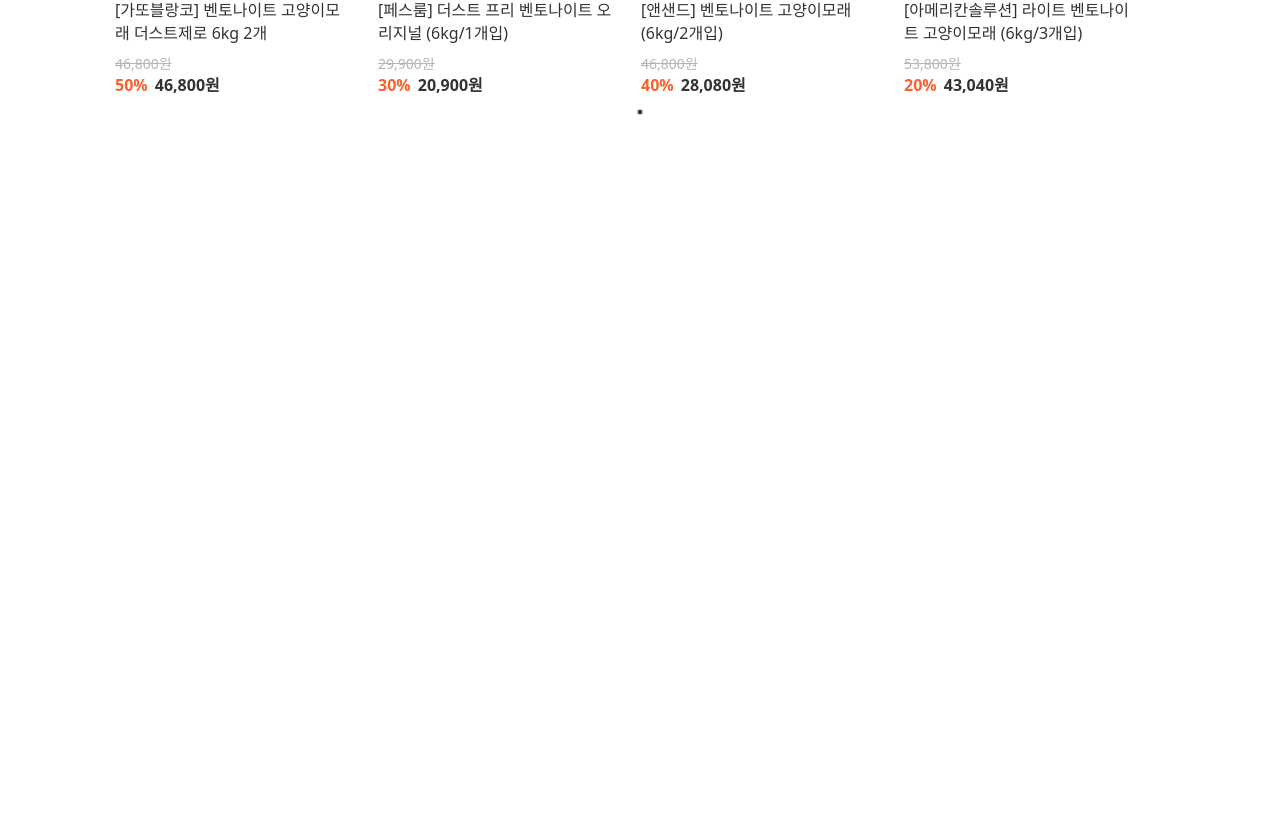
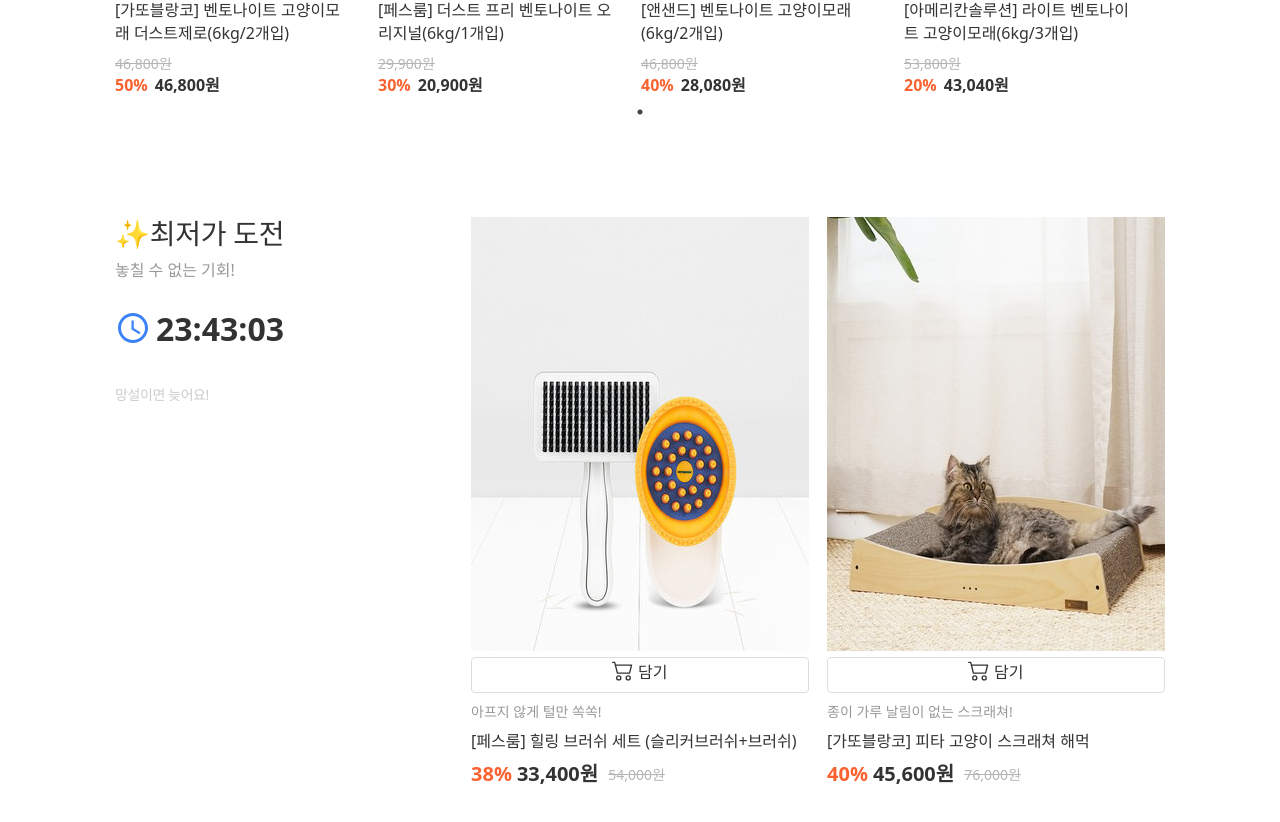
Before and after one commit to yheseul/react-nyangcat-market, a React (Create React App) app: page / in a window 1280 px wide. Shown: the part 1592-2414 px from the top of the page. Before the commit the page ends 1729 px from the top, so only its background shows below. Built offline with nearby package versions, Linux system fonts and the light colour scheme.

Commit message:
feat: 일일특가 섹션 구현

```diff
--- a/src/main/Data.jsx
+++ b/src/main/Data.jsx
@@ -9,6 +9,8 @@ import recommendedProductImage2_1 from "./recommendedProductImage2_1.png";
 import recommendedProductImage2_2 from "./recommendedProductImage2_2.png";
 import recommendedProductImage2_3 from "./recommendedProductImage2_3.png";
 import recommendedProductImage2_4 from "./recommendedProductImage2_4.png";
+import specialProductImage1_1 from './specialProductImage1_1.png';
+import specialProductImage1_2 from './specialProductImage1_2.png';
 import { PiCatThin, PiFishSimpleThin, PiCakeThin, PiSprayBottleThin, PiToiletThin, PiPillThin, PiBathtubThin, PiGameControllerThin, PiBowlSteamThin, PiCastleTurretThin, PiHouseLineThin, PiBagThin } from "react-icons/pi";
 
 const MEMBERSONLY = {
@@ -259,35 +261,62 @@ const RECOMMENDED_PRODUCT_TITLE2 = {
 const RECOMMENDED_PRODUCT_CONTENTS2 =[{
   name: "recommendedProductImage2_1",
   url: recommendedProductImage2_1,
-  alt: "가또블랑코 벤토나이트 고양이모래 더스트제로 (6kg/2개입)",
-  productName: "[가또블랑코] 벤토나이트 고양이모래 더스트제로 6kg 2개",
+  alt: "가또블랑코 벤토나이트 고양이모래 더스트제로(6kg/2개입)",
+  productName: "[가또블랑코] 벤토나이트 고양이모래 더스트제로(6kg/2개입)",
   regularPrice: "46,800원",
   discountRate: "50%",
   discountPrice: "46,800원"
 }, {
   name: "recommendedProductImage2_2",
   url: recommendedProductImage2_2,
-  alt: "페스룸 더스트 프리 벤토나이트 오리지널 (6kg/1개입)",
-  productName: "[페스룸] 더스트 프리 벤토나이트 오리지널 (6kg/1개입)",
+  alt: "페스룸 더스트 프리 벤토나이트 오리지널(6kg/1개입)",
+  productName: "[페스룸] 더스트 프리 벤토나이트 오리지널(6kg/1개입)",
   regularPrice: "29,900원",
   discountRate: "30%",
   discountPrice: "20,900원"
 }, {
   name: "recommendedProductImage2_3",
   url: recommendedProductImage2_3,
-  alt: "앤샌드 벤토나이트 고양이모래 (6kg/2개입)",
-  productName: "[앤샌드] 벤토나이트 고양이모래 (6kg/2개입)",
+  alt: "앤샌드 벤토나이트 고양이모래(6kg/2개입)",
+  productName: "[앤샌드] 벤토나이트 고양이모래(6kg/2개입)",
   regularPrice: "46,800원",
   discountRate: "40%",
   discountPrice: "28,080원"
 }, {
   name: "recommendedProductImage2_4",
   url: recommendedProductImage2_4,
-  alt: "아메리칸솔루션 라이트 벤토나이트 고양이모래 (6kg/3개입)",
-  productName: "[아메리칸솔루션] 라이트 벤토나이트 고양이모래 (6kg/3개입)",
+  alt: "아메리칸솔루션 라이트 벤토나이트 고양이모래(6kg/3개입)",
+  productName: "[아메리칸솔루션] 라이트 벤토나이트 고양이모래(6kg/3개입)",
   regularPrice: "53,800원",
   discountRate: "20%",
   discountPrice: "43,040원"
+}
+]
+
+const SPECIAL_PRICE_DAY = {
+  title: '✨최저가 도전',
+  text1: '놓칠 수 없는 기회!',
+  text2: '망설이면 늦어요!'
+}
+
+const SPECIAL_PRICE_DAY_CONTENTS = [{
+  name: 'specialProductImage1_1',
+  url: specialProductImage1_1,
+  alt: '페스룸 힐링 브러쉬 세트 (슬리커브러쉬+브러쉬)',
+  description: '아프지 않게 털만 쏙쏙!',
+  productName: '[페스룸] 힐링 브러쉬 세트 (슬리커브러쉬+브러쉬)',
+  regularPrice: '54,000원',
+  discountRate: '38%',
+  discountPrice: '33,400원'
+}, {
+  name: 'specialProductImage1_2',
+  url: specialProductImage1_2,
+  alt: '가또블랑코 피타 고양이 스크래쳐 해먹',
+  description: '종이 가루 날림이 없는 스크래쳐!',
+  productName: '[가또블랑코] 피타 고양이 스크래쳐 해먹',
+  regularPrice: '76,000원',
+  discountRate: '40%',
+  discountPrice: '45,600원'
 }
 ]
 
@@ -301,5 +330,7 @@ export {
   RECOMMENDED_PRODUCT_TITLE,
   RECOMMENDED_PRODUCT_CONTENTS,
   RECOMMENDED_PRODUCT_TITLE2,
-  RECOMMENDED_PRODUCT_CONTENTS2
+  RECOMMENDED_PRODUCT_CONTENTS2,
+  SPECIAL_PRICE_DAY,
+  SPECIAL_PRICE_DAY_CONTENTS
 };
--- a/src/main/main.css
+++ b/src/main/main.css
@@ -292,6 +292,10 @@ body{
   font-weight: 400;
   padding: 7.5px 16px 7.5px 16px;
 }
+.categoryMultiDropDownMenuList:hover{
+  color: rgb(59 130 246);
+  text-decoration: underline;
+}
 .navigationMenu{
   display: flex;
   margin-left: 30px;
@@ -315,6 +319,7 @@ body{
 }
 .navigationMenuList:hover{
   color: rgb(59 130 246);
+  text-decoration: underline;
 }
 .oneDayDeliveryInformationWrap{
   display: flex;
@@ -339,6 +344,9 @@ body{
 }
 .content{
   position: relative;
+}
+.main_content{
+  display: block;
 }
 .article{
   position: relative;
@@ -495,5 +503,149 @@ body{
   line-height: 1.5;
   white-space: nowrap;
   color: rgb(51, 51, 51);
-
 }
+.specialPriceDay{
+  width: 1050px;
+  margin: 0px auto;
+  display: flex;
+  -webkit-box-pack: justify;
+  justify-content: space-between;
+  padding: 80px 0px;
+}
+.specialPriceDay_product{
+  display: flex;
+  gap: 18px
+}
+.specialPriceDay_desc{
+  width: 249px;
+}
+.specialPriceDay_title{
+  padding-top: 1px;
+  font-size: 28px;
+  color: rgb(51, 51, 51);
+  font-weight: 500px;
+  line-height: 1.1;
+  letter-spacing: -0.26px;
+}
+.specialPriceDay_text1{
+  padding-top: 11px;
+  font-size: 16px;
+  color: rgb(153, 153, 153);
+  font-weight: nomal;
+  line-height: 1.3;
+  letter-spacing: nomal;
+}
+.timer_warp{
+  display: flex;
+  padding: 24px 0px 6px;
+}
+.timer_img{
+  font-size: 2.25rem;
+  margin-right: 5px;
+  color: rgb(59 130 246);
+  margin-top: 5.5px;
+}
+.timer{
+  -webkit-box-pack: justify;
+  justify-content: space-between;
+  -webkit-box-align: center;
+  align-items: center;
+  width: 136px;
+  font-size: 32px;
+  font-weight: 700;
+  color: rgb(51, 51, 51)
+}
+.specialPriceDay_text2{
+  padding-top: 26px;
+  font-size: 14px;
+  color: rgb(204, 204, 204);
+  font-weight: nomal;
+  line-height: 1.43;
+  letter-spacing: -0.4px;
+}
+.special_price_day_product_wrap{
+  display: flex;
+  gap: 18px;
+  cursor: pointer;
+}
+.special_price_day_product{
+  display: block;
+  width: 338px;
+}
+.special_price_day_product_link{
+  overflow: hidden;
+  border-radius: 4px;
+}
+.special_price_day_add_wrap{
+  box-sizing: border-box;
+  margin: 0;
+}
+.special_price_day_add_btn{
+  display: flex;
+  -webkit-box-pack: center;
+  justify-content: center;
+  -webkit-box-align: center;
+  align-item: center;
+  width: 100%;
+  height: 36px;
+  margin-top: 6px;
+  padding-bottom: 1px;
+  font-size: 16px;
+  line-height: 29px;
+  border: 1px solid rgb(221, 221, 221);
+  border-radius: 4px;
+}
+.special_price_day_add_btn_img{
+	font-size: 1.35rem;
+  margin: 1px 4px 0px 0px
+}
+.special_price_day_product_content{
+  padding: 9px 0px 0px;
+}
+.special_price_day_product_dscription{
+  margin-bottom: 8px;
+  font-size: 14px;
+  color: rgb(153, 153, 153);
+  line-height: 1.38;
+  word-break: break-word;
+}
+.special_price_day_product_name{
+  margin-bottom: 6px;
+  font-size: 16px;
+  line-height: 1.45;
+  color: rgb(51, 51, 51)
+}
+.special_price_day_product_price_box_wrap{
+  display: felx;
+  flex-wrap: wrap;
+  -webkit-box-pack: justify;
+  justify-content: space-between;
+}
+.special_price_day_product_price_box{
+  padding-right: 6px;
+  display: flex;
+}
+.special_price_day_product_regular_price{
+  order: 2;
+  margin-top: 6px;
+  font-size: 14px;
+  line-height: 20px;
+  text-decoration: line-through;
+  color: rgb(181, 181, 181);
+}
+.special_price_day_product_discount{
+  order: 1;
+  padding-right: 4px;
+  font-weight: 700;
+}
+.special_price_day_product_discount_rate{
+  font-size: 20px;
+  line-height: 30px;
+  color: rgb(250, 98, 47);
+  margin-right: 5px;
+}
+.special_price_day_product_discount_price{
+  padding-right: 6px;
+  font-size: 20px;
+  line-height: 30px;
+}
--- a/src/main/main.jsx
+++ b/src/main/main.jsx
@@ -11,7 +11,7 @@ export default function Main() {
       <Header />
       <Navigation />
       <div className="content">
-        <div className="content">
+        <div className="main_content">
         <Article className="article"/>
         <Section />
         </div>
--- a/src/main/navigationMenu.jsx
+++ b/src/main/navigationMenu.jsx
@@ -47,13 +47,8 @@ function CategoryMenu() {
 function MultiDropDownMenu({ menuItems }){
   const [currnetItem, setCurrentItem] = useState(null);
 
-  const handleMouseOver = (item) =>{
-    setCurrentItem(item);
-  }
-
-  const handleMouseOut = () => {
-    setCurrentItem(null);
-  }
+  const handleMouseOver = (item) =>setCurrentItem(item);
+  const handleMouseOut = () => setCurrentItem(null);
 
   return(
     <div>
@@ -107,7 +102,7 @@ function NavigationMenu({ menuLists }) {
 function MenuList({ menu }) {
   return(
     <li className="navigationMenuListWrap">
-      <span className="navigationMenuList ml-20 font-semibold hover:text-blue-500 hover:underline">{menu}</span>
+      <span className="navigationMenuList">{menu}</span>
     </li>
   )
 }
--- a/src/main/section.jsx
+++ b/src/main/section.jsx
@@ -1,6 +1,7 @@
 import React from "react";
 import ShowingRecommendedProducts from "./recommendedProducts"
-import {  RECOMMENDED_PRODUCT_TITLE, RECOMMENDED_PRODUCT_CONTENTS, RECOMMENDED_PRODUCT_TITLE2, RECOMMENDED_PRODUCT_CONTENTS2 } from "./Data";
+import {  RECOMMENDED_PRODUCT_TITLE, RECOMMENDED_PRODUCT_CONTENTS, RECOMMENDED_PRODUCT_TITLE2, RECOMMENDED_PRODUCT_CONTENTS2, SPECIAL_PRICE_DAY, SPECIAL_PRICE_DAY_CONTENTS } from "./Data";
+import SpecialPriceDay from './specialPriceDay';
 
 export default function EventSection() {
   return(
@@ -15,6 +16,12 @@ export default function EventSection() {
         subTitle={RECOMMENDED_PRODUCT_TITLE2.subTitle}
         contents={RECOMMENDED_PRODUCT_CONTENTS2}
       />
+      <SpecialPriceDay
+        title={SPECIAL_PRICE_DAY.title}
+        text1={SPECIAL_PRICE_DAY.text1}
+        text2={SPECIAL_PRICE_DAY.text2}
+        contents={SPECIAL_PRICE_DAY_CONTENTS}
+      />
     </div>
   )
 }
--- /dev/null
+++ b/src/main/specialPriceDay.jsx
@@ -0,0 +1,68 @@
+import React from "react";
+import DayCountDownTimer from './dayCountDownTimer';
+import { BsCart2 } from "react-icons/bs";
+
+export default function SpecialPriceDay({ title, text1, text2, contents }) {
+  return(
+    <div className="specialPriceDay">
+      <div className="specialPriceDay_desc">
+        <h2 className="specialPriceDay_title">{title}</h2>
+        <h3 className="specialPriceDay_text1">{text1}</h3>
+        <DayCountDownTimer />
+        <p className="specialPriceDay_text2">{text2}</p>
+      </div>
+      <div className="specialPriceDay_product">
+        <SpecialPriceDayProduct
+          contents={contents}
+        />
+      </div>
+    </div>
+  )
+}
+
+function SpecialPriceDayProduct({ contents }) {
+  return(
+    contents.map((content) => (
+      <div className="special_price_day_product_wrap" >
+        <div
+          key={content.name}
+          className="special_price_day_product"
+        >
+          <a
+            href=" "
+            className="special_price_day_product_link"
+          >
+            <img
+              src={content.url}
+              alt={content.alt}
+            />
+            <div className="special_price_day_add_wrap">
+              <button className="special_price_day_add_btn">
+                <BsCart2
+                  className="special_price_day_add_btn_img"
+                />
+                담기
+              </button>
+            </div>
+            <div className="special_price_day_product_content">
+              <div className="special_price_day_product_dscription">{content.description}</div>
+              <h3 className="special_price_day_product_name">{content.productName}</h3>
+              <div className="special_price_day_product_price_box_wrap">
+                <div className="special_price_day_product_price_box">
+                  <div className="special_price_day_product_regular_price">{content.regularPrice}</div>
+                  <div>
+                  <div className="special_price_day_product_discount">
+                    <span className="special_price_day_product_discount_rate">{content.discountRate}</span>
+                    <span className="special_price_day_product_discount_price">{content.discountPrice}</span>
+                  </div>
+                  </div>
+                </div>
+              </div>
+            </div>
+          </a>
+        </div>
+      </div>
+
+    ))
+  )
+}
```
Also changed, not shown: src/main/dropdownmenu.jsx (deleted, +0 -24 lines), src/main/specialProductImage1_1.png (added), src/main/specialProductImage1_2.png (added).
